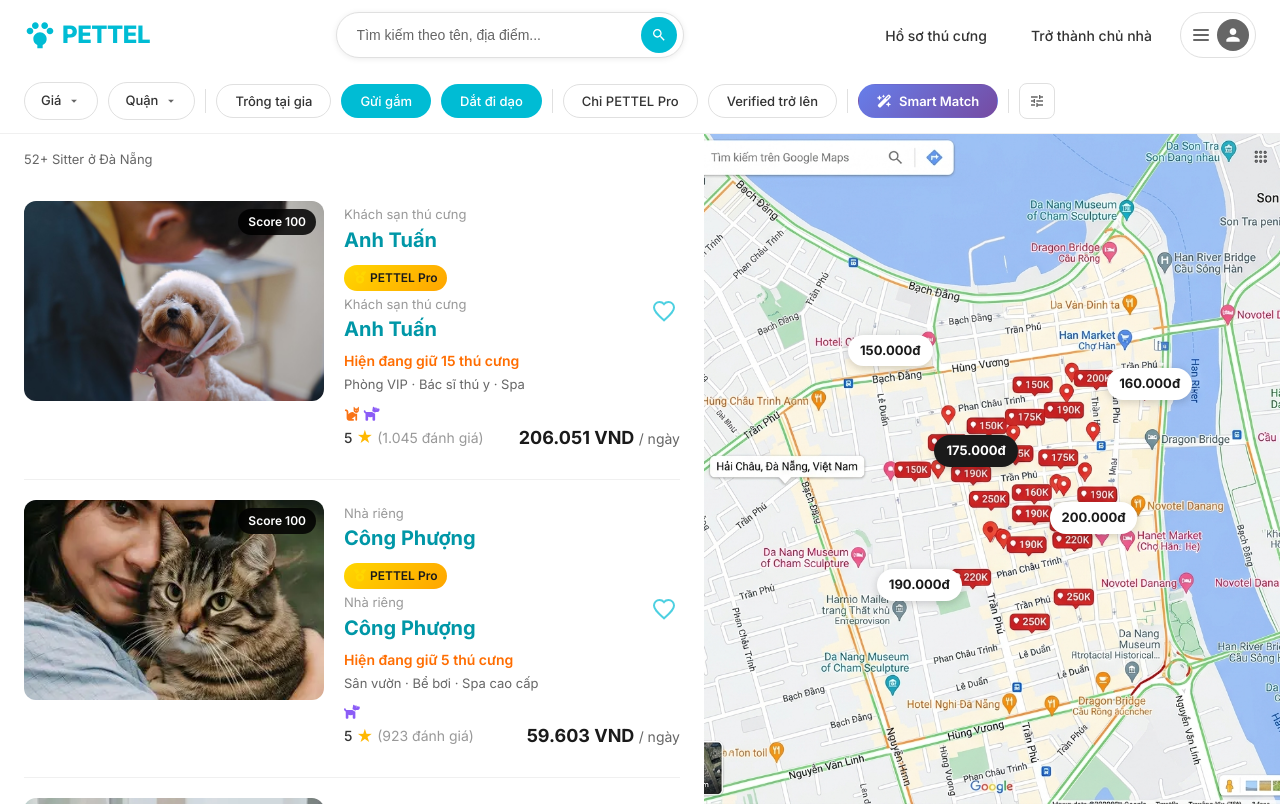
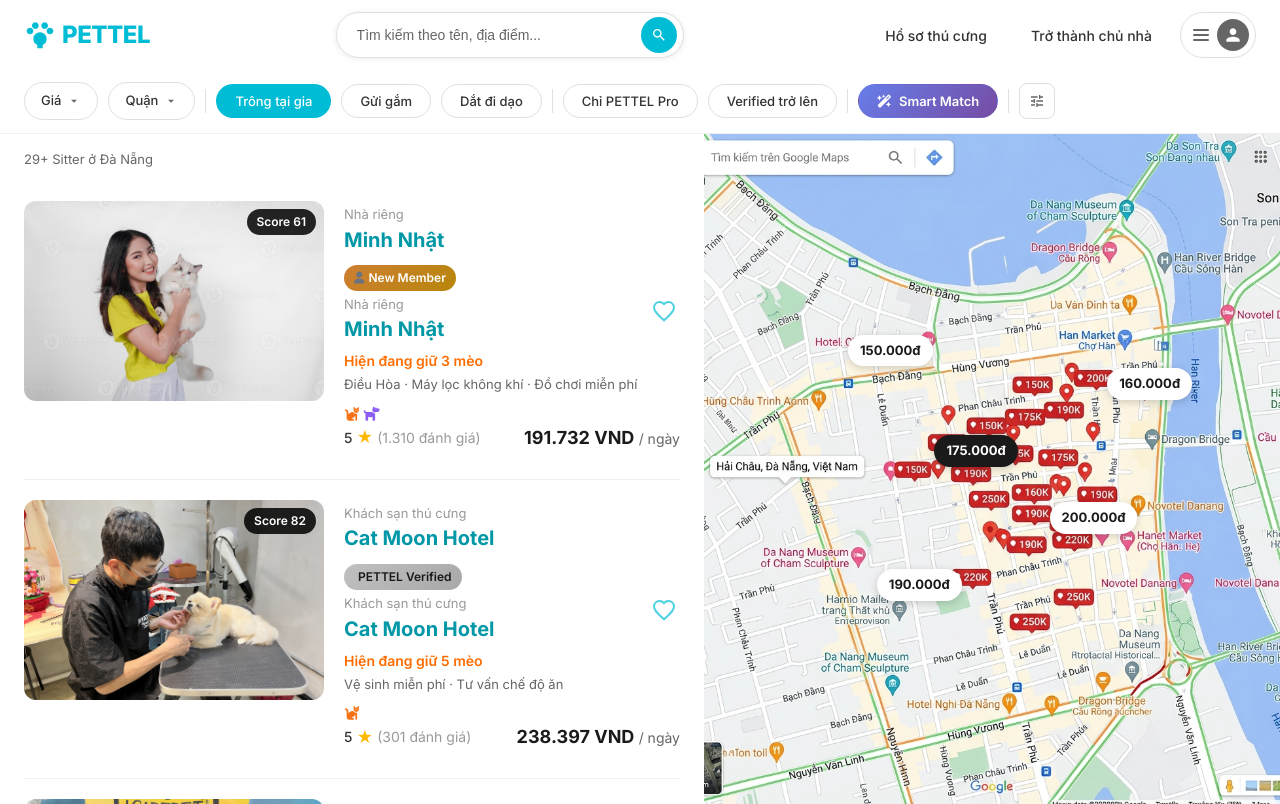
Before and after one commit to quangnguyentan/pettel, a plain HTML site: page index.html in a window 1280 px wide. Both pictures are taken after a click on the button "Trông tại gia". Drawn offline with Linux system fonts and the light colour scheme.

Commit message:
first commit

```diff
--- a/data.js
+++ b/data.js
@@ -1562,12 +1562,12 @@
 
 // Price ranges for distribution (in VND)
 const priceRanges = [
-  {min: 50000, max: 99000}, // 0-100k range
-  {min: 100000, max: 199000}, // 100-200k range
-  {min: 200000, max: 299000}, // 200-300k range
-  {min: 300000, max: 399000}, // 300-400k range
-  {min: 400000, max: 499000}, // 400-500k range
-  {min: 500000, max: 700000}, // 500k+ range
+  { min: 50000, max: 99000 }, // 0-100k range
+  { min: 100000, max: 199000 }, // 100-200k range
+  { min: 200000, max: 299000 }, // 200-300k range
+  { min: 300000, max: 399000 }, // 300-400k range
+  { min: 400000, max: 499000 }, // 400-500k range
+  { min: 500000, max: 700000 }, // 500k+ range
 ];
 
 // Add services, district, price, and update images for all sitters
@@ -1591,6 +1591,49 @@
   sitter.price =
     Math.floor(Math.random() * (range.max - range.min + 1)) + range.min;
 
+  // Assign trust level based on price
+  if (sitter.price < 100000) {
+    sitter.trustLevel = "new";
+    sitter.confidenceScore = Math.floor(Math.random() * 20) + 60; // 60-80
+    sitter.verifiedDetails = {
+      idCheck: false,
+      backgroundCheck: false,
+      hasCertificate: false,
+      verifiedReviewCount: 0,
+      liveUpdates: false,
+    };
+  } else if (sitter.price >= 100000 && sitter.price < 200000) {
+    sitter.trustLevel = "new"; // 100-200k also new member
+    sitter.confidenceScore = Math.floor(Math.random() * 20) + 60; // 60-80
+    sitter.verifiedDetails = {
+      idCheck: false,
+      backgroundCheck: false,
+      hasCertificate: false,
+      verifiedReviewCount: 0,
+      liveUpdates: false,
+    };
+  } else if (sitter.price >= 200000 && sitter.price < 400000) {
+    sitter.trustLevel = "verified"; // 200-400k is verified
+    sitter.confidenceScore = Math.floor(Math.random() * 15) + 80; // 80-95
+    sitter.verifiedDetails = {
+      idCheck: true,
+      backgroundCheck: true,
+      hasCertificate: false,
+      verifiedReviewCount: sitter.reviewCount || 50,
+      liveUpdates: false,
+    };
+  } else {
+    sitter.trustLevel = "pro"; // 400k+ is pro
+    sitter.confidenceScore = Math.floor(Math.random() * 10) + 90; // 90-100
+    sitter.verifiedDetails = {
+      idCheck: true,
+      backgroundCheck: true,
+      hasCertificate: true,
+      verifiedReviewCount: sitter.reviewCount || 100,
+      liveUpdates: true,
+    };
+  }
+
   // Update image from Pet sister folder
   sitter.image = petSisterImages[index % petSisterImages.length];
 });
--- a/index.html
+++ b/index.html
@@ -62,12 +62,12 @@
         </div>
         <div class="filter-dropdown-menu" id="filter-price-menu" style="display: none;">
           <div class="filter-dropdown-option" data-value="all">Tất cả mức giá</div>
-          <div class="filter-dropdown-option" data-value="0-100">Dưới 100.000 VND</div>
-          <div class="filter-dropdown-option" data-value="100-200">100.000 - 200.000 VND</div>
-          <div class="filter-dropdown-option" data-value="200-300">200.000 - 300.000 VND</div>
-          <div class="filter-dropdown-option" data-value="300-400">300.000 - 400.000 VND</div>
-          <div class="filter-dropdown-option" data-value="400-500">400.000 - 500.000 VND</div>
-          <div class="filter-dropdown-option" data-value="500+">Trên 500.000 VND</div>
+          <div class="filter-dropdown-option" data-value="0-100">Dưới 100.000</div>
+          <div class="filter-dropdown-option" data-value="100-200">100.000 – 200.000</div>
+          <div class="filter-dropdown-option" data-value="200-300">200.000 – 300.000</div>
+          <div class="filter-dropdown-option" data-value="300-400">300.000 – 400.000</div>
+          <div class="filter-dropdown-option" data-value="400-500">400.000 – 500.000</div>
+          <div class="filter-dropdown-option" data-value="500+">Trên 500.000</div>
         </div>
       </div>
 
@@ -90,9 +90,9 @@
 
       <div class="filter-divider"></div>
 
-      <button class="filter-pill filter-pill--active" id="filter-trongtaigia">Trông tại gia</button>
-      <button class="filter-pill filter-pill--active" id="filter-guigam">Gửi gắm</button>
-      <button class="filter-pill filter-pill--active" id="filter-datdidao">Dắt đi dạo</button>
+      <button class="filter-pill filter-pill--inactive" id="filter-trongtaigia">Trông tại gia</button>
+      <button class="filter-pill filter-pill--inactive" id="filter-guigam">Gửi gắm</button>
+      <button class="filter-pill filter-pill--inactive" id="filter-datdidao">Dắt đi dạo</button>
 
       <div class="filter-divider"></div>
 
--- a/script.js
+++ b/script.js
@@ -15,7 +15,7 @@
   trustLevel: [], // New: pro, verified, new
   priceRange: "all", // New: price filter
   district: "all", // New: district filter
-  services: ["trongtaigia", "guigam", "datdidao"], // Default active services
+  services: [], // No default filter - show all sitters
   searchQuery: "", // New: search query
 };
 
@@ -187,7 +187,7 @@
     if (value === "all") {
       count = allSitters.length;
     } else {
-      const tempFilters = {...currentFilters, priceRange: value};
+      const tempFilters = { ...currentFilters, priceRange: value };
       count = allSitters.filter((sitter) =>
         matchesFilters(sitter, tempFilters),
       ).length;
@@ -209,7 +209,7 @@
     if (value === "all") {
       count = allSitters.length;
     } else {
-      const tempFilters = {...currentFilters, district: value};
+      const tempFilters = { ...currentFilters, district: value };
       count = allSitters.filter((sitter) =>
         matchesFilters(sitter, tempFilters),
       ).length;
@@ -473,12 +473,12 @@
   const datDiDaoBtn = document.getElementById("filter-datdidao");
 
   const serviceButtons = [
-    {btn: trongTaiGiaBtn, service: "trongtaigia"},
-    {btn: guiGamBtn, service: "guigam"},
-    {btn: datDiDaoBtn, service: "datdidao"},
+    { btn: trongTaiGiaBtn, service: "trongtaigia" },
+    { btn: guiGamBtn, service: "guigam" },
+    { btn: datDiDaoBtn, service: "datdidao" },
   ];
 
-  serviceButtons.forEach(({btn, service}) => {
+  serviceButtons.forEach(({ btn, service }) => {
     if (btn) {
       btn.addEventListener("click", () => {
         btn.classList.toggle("filter-pill--active");
@@ -502,7 +502,7 @@
           "Active services:",
           currentFilters.services,
         );
-        applyFiltersAndRender();
+        applyFilters();
       });
     }
   });
```
